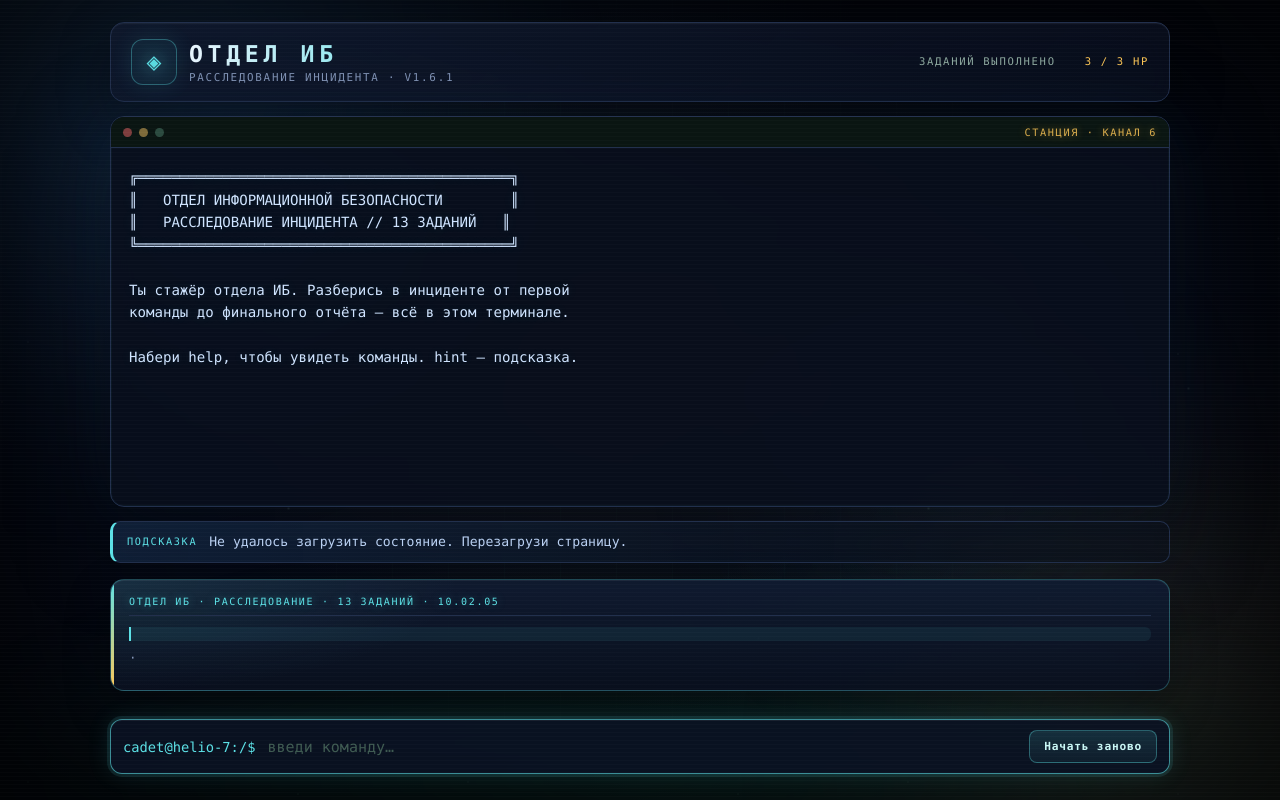
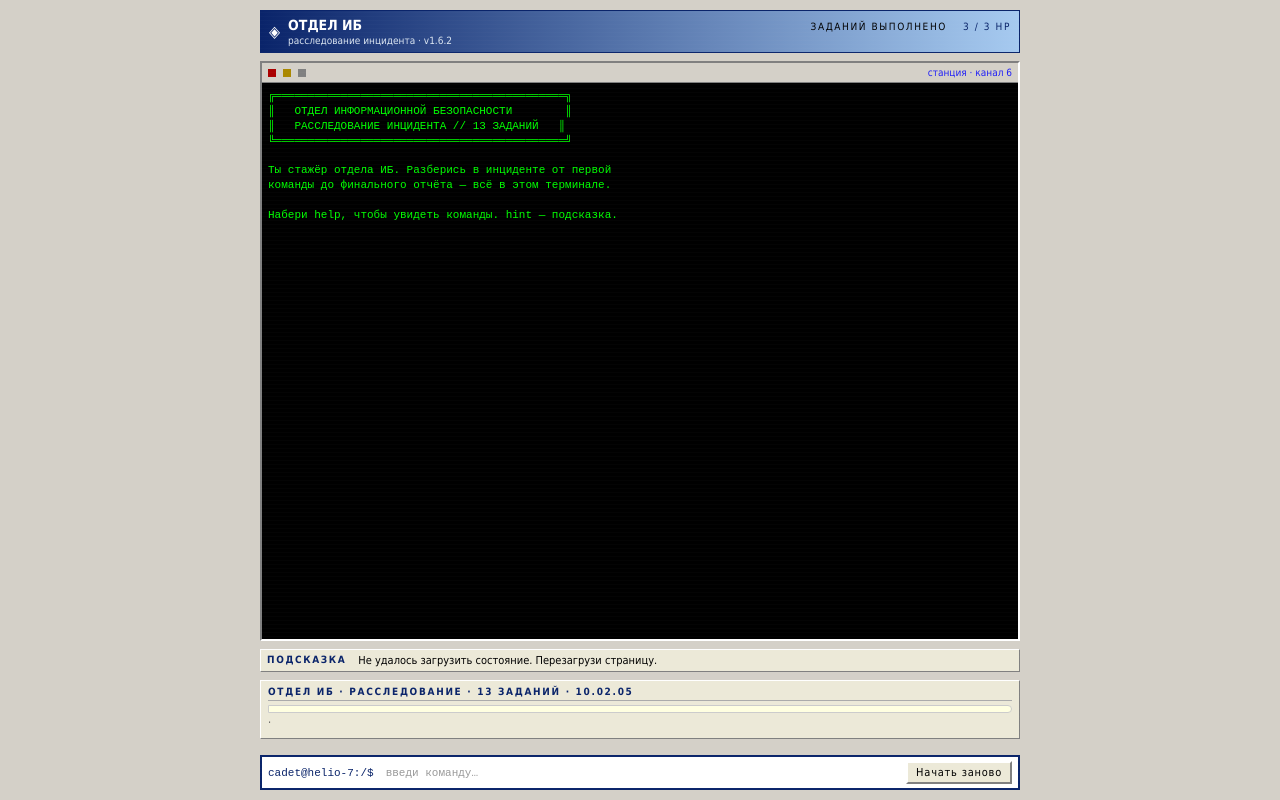
Before and after one commit to ShRekiSss/Ob, a plain HTML site: page index.html in a window 1280 px wide. Drawn offline with Linux system fonts and the light colour scheme; no server answers.

Commit message:
Exact commands in goals, compact 2000s retro UI (v1.6.2)

```diff
--- a/index.html
+++ b/index.html
@@ -747,6 +747,120 @@
     .victory-card,
     .defeat-card { animation: none !important; }
   }
+  /* === Ретро-оформление 2000-х: компактно, как в Windows 2000/XP === */
+  body {
+    background: #d4d0c8 !important;
+    color: #000;
+    font: 11px Tahoma, Verdana, sans-serif !important;
+  }
+  body::after, .backdrop, .linux-panel::before { display: none !important; }
+  .app { width: 760px; max-width: 100%; gap: 8px; padding: 10px 0; }
+  .topbar {
+    padding: 6px 8px;
+    border: 1px solid #0a246a;
+    border-radius: 0;
+    background: linear-gradient(90deg, #0a246a, #a6caf0) !important;
+    -webkit-backdrop-filter: none; backdrop-filter: none;
+    box-shadow: none; align-items: center;
+  }
+  .brand { gap: 8px; }
+  .sigil {
+    width: auto; height: auto; border: 0; border-radius: 0;
+    background: none; box-shadow: none; text-shadow: none;
+    font-size: 16px; color: #fff; animation: none;
+  }
+  h1 {
+    font: bold 14px Tahoma, sans-serif !important;
+    color: #fff !important;
+    background: none !important;
+    -webkit-text-fill-color: #fff;
+    letter-spacing: 0;
+  }
+  .brand p { color: #dce6f2; font: 10px Tahoma, sans-serif; letter-spacing: 0; margin: 2px 0 0; text-transform: none; }
+  .boss { min-width: 190px; }
+  .boss-label { color: #000; font: 10px Tahoma, sans-serif; margin-bottom: 3px; }
+  #hp-text { color: #0a246a; }
+  .hp-track { height: 8px; gap: 2px; }
+  .pip {
+    height: 8px; border: 1px solid #808080; border-radius: 0;
+    background: #fff; transform: none; box-shadow: none;
+  }
+  .pip.on { border-color: #0a246a; background: #0a246a; box-shadow: none; }
+  .terminal-wrap {
+    min-height: 300px;
+    border: 2px solid;
+    border-color: #808080 #fff #fff #808080;
+    border-radius: 0;
+    background: #000 !important;
+    -webkit-backdrop-filter: none; backdrop-filter: none;
+    box-shadow: none;
+  }
+  .terminal-bar { padding: 4px 6px; border-bottom: 1px solid #808080; background: #d4d0c8; }
+  .dot { width: 8px; height: 8px; border-radius: 0; background: #808080; }
+  .dot--red { background: #a00; }
+  .dot--amber { background: #a80; }
+  .term-title { color: #000; font: 10px Tahoma, sans-serif; letter-spacing: 0; text-transform: none; }
+  .term-title.glitch { color: #00f; text-shadow: none; }
+  .terminal {
+    padding: 6px;
+    color: #00ff00 !important;
+    font: 11px/1.35 "Courier New", monospace !important;
+    text-shadow: none;
+  }
+  .hint {
+    padding: 4px 6px;
+    border: 1px solid;
+    border-color: #fff #808080 #808080 #fff;
+    border-radius: 0;
+    background: #ece9d8 !important;
+    -webkit-backdrop-filter: none; backdrop-filter: none;
+    color: #000; font: 11px Tahoma, sans-serif;
+  }
+  .hint-label { color: #0a246a; font: bold 10px Tahoma, sans-serif; padding: 0; }
+  .hint p { font: 11px Tahoma, sans-serif; }
+  .linux-panel {
+    margin: 0;
+    padding: 5px 7px;
+    border: 1px solid;
+    border-color: #fff #808080 #808080 #fff;
+    border-radius: 0;
+    background: #ece9d8 !important;
+    box-shadow: none;
+  }
+  .linux-head {
+    font: bold 10px Tahoma, sans-serif; color: #0a246a;
+    border-bottom: 1px solid #aaa; padding: 0 0 3px; margin: 0 0 4px;
+    text-shadow: none;
+  }
+  .linux-panel h3 { font: bold 11px Tahoma, sans-serif; color: #000; margin: 0 0 3px; }
+  .linux-panel p { font: 11px/1.3 Tahoma, sans-serif; margin: 0 0 3px; }
+  .linux-goal { background: #ffffe1; border: 1px solid #ccc; padding: 3px 5px; color: #000; }
+  .linux-meta { font: 10px Tahoma, sans-serif; color: #555; }
+  .command {
+    padding: 4px 6px;
+    border: 2px solid;
+    border-color: #808080 #fff #fff #808080;
+    border-radius: 0;
+    background: #fff !important;
+    -webkit-backdrop-filter: none; backdrop-filter: none;
+    box-shadow: none;
+  }
+  .command:focus-within { border-color: #0a246a; box-shadow: none; }
+  .prompt { color: #0a246a; font: 11px "Courier New", monospace; }
+  #input { font: 11px "Courier New", monospace; color: #000; caret-color: #000; }
+  #input::placeholder { color: #999; }
+  .reset {
+    padding: 3px 8px;
+    border: 2px solid;
+    border-color: #fff #808080 #808080 #fff;
+    border-radius: 0;
+    background: #ece9d8 !important;
+    color: #000; font: 11px Tahoma, sans-serif;
+    box-shadow: none;
+  }
+  .reset:hover:not(:disabled) { background: #d4d0c8; color: #000; transform: none; box-shadow: none; }
+  .victory-card, .defeat-card { border-radius: 0; font-family: Tahoma, sans-serif; }
+  @media (max-width: 640px) { .app { width: 100% !important; } }
 </style>
 </head>
 <body>
@@ -764,7 +878,7 @@
       <span class="sigil" aria-hidden="true">◈</span>
       <div>
         <h1>ОТДЕЛ ИБ</h1>
-        <p>расследование инцидента · v1.6.1</p>
+        <p>расследование инцидента · v1.6.2</p>
       </div>
     </div>
     <div class="boss">
@@ -1875,46 +1989,46 @@ auto_restart = false`
   // ── Тренажёр Linux для file:// (зеркало linux.go) ─────────────────────
   const L_MISSIONS = [
     { title:"1. Брифинг отдела ИБ", brief:"Тебя приняли стажёром в отдел ИБ. Начни с каталога /station.",
-      goal:"Разберись, что находится в каталоге /station.", hint:"ls ПУТЬ показывает содержимое каталога.",
+      goal:"ls /station — показывает файлы в каталоге /station.", hint:"ls ПУТЬ показывает содержимое каталога.",
       checks:[["ls","/station"]] },
     { title:"2. Бортовой журнал", brief:"Прочитай описание инцидента целиком.",
-      goal:"Прочитай описание инцидента в этом каталоге.", hint:"cat ФАЙЛ выводит содержимое файла.",
+      goal:"cat /station/brief.txt — читает файл brief.txt целиком.", hint:"cat ФАЙЛ выводит содержимое файла.",
       checks:[["cat","/station/brief.txt"]] },
     { title:"3. Маркер готовности", brief:"Найди в журнале строку с маркером READY.",
-      goal:"Найди в журнале отметку о готовности передатчика.", hint:"grep СЛОВО ФАЙЛ ищет подстроку.",
+      goal:"grep READY /station/events.log — ищет строку READY в журнале.", hint:"grep СЛОВО ФАЙЛ ищет подстроку.",
       checks:[["grep","READY","/station/events.log"]] },
     { title:"4. Кто я в системе", brief:"Узнай свою учётную запись и права.",
-      goal:"Узнай, под кем ты работаешь и какие у тебя права.", hint:"whoami — пользователь, id — UID/GID/группы.",
+      goal:"whoami — имя пользователя; id — UID, GID и группы.", hint:"whoami — пользователь, id — UID/GID/группы.",
       checks:[["whoami"],["id"]] },
     { title:"5. Скрытые файлы", brief:"В домашнем каталоге есть скрытая заметка.",
-      goal:"Найди скрытую заметку в домашнем каталоге и прочитай её.",
+      goal:"ls -la /home/analyst — скрытые файлы и права; cat /home/analyst/.notes — читает заметку.",
       hint:"-a показывает скрытые файлы, -l — права.",
       checks:[["ls","-la","/home/analyst"],["cat","/home/analyst/.notes"]] },
     { title:"6. Поиск логов", brief:"Найди все журналы под /var/log.",
-      goal:"Выясни, где хранятся журналы узла.", hint:"find ПУТЬ -name ШАБЛОН.",
+      goal:"find /var/log -name \"*.log\" — находит все файлы .log в /var/log.", hint:"find ПУТЬ -name ШАБЛОН.",
       checks:[["find","/var/log","-name","*.log"]] },
     { title:"7. Поиск атаки в журнале", brief:"Найди неудачные входы без учёта регистра.",
-      goal:"Найди следы неудачных попыток входа в журнале.", hint:"Флаг -i = регистронезависимый поиск.",
+      goal:"grep -i \"failed password\" /var/log/auth.log — ищет фразу без учёта регистра.", hint:"Флаг -i = регистронезависимый поиск.",
       checks:[["grep","-i","failed password","/var/log/auth.log"]] },
     { title:"8. Опасные права", brief:"Конфиг с паролем доступен всем на запись.",
-      goal:"Исправь опасные права на конфиге с секретом.", hint:"640 = владелец rw, группа r, остальные — ничего.",
+      goal:"chmod 640 /srv/incident/config.yml — владелец rw, группа r, остальные ничего.", hint:"640 = владелец rw, группа r, остальные — ничего.",
       checks:[["chmod","640","/srv/incident/config.yml"]] },
     { title:"9. Лишний процесс", brief:"В ps aux виден процесс с 98% CPU и майнинговым пулом.",
-      goal:"Найди и останови лишний процесс.", hint:"Найди PID в ps aux, потом kill <PID>.",
+      goal:"ps aux — список процессов; kill 1337 — завершить процесс 1337.", hint:"Найди PID в ps aux, потом kill <PID>.",
       checks:[["ps"],["kill","1337"]] },
     { title:"10. Подозрительный порт", brief:"Порт 4444 и тот же IP из логов. Закрой доступ.",
-      goal:"Найди подозрительный порт и закрой доступ с этого адреса.",
+      goal:"ss -tulpn — порты и программы; iptables -A INPUT -s 203.0.113.45 -j DROP — блокирует IP.",
       hint:"ss покажет порт, iptables -A INPUT -s IP -j DROP заблокирует адрес.",
       checks:[["ss","-tulpn"],["iptables","-A","INPUT","-s","203.0.113.45","-j","DROP"]] },
     { title:"11. Укрепление SSH", brief:"В sshd_config включён root-логин. Отключи его.",
-      goal:"Убери опасную настройку SSH и перезапусти службу.",
+      goal:"cat /etc/ssh/sshd_config — читает настройки; sed -i \"s/PermitRootLogin yes/PermitRootLogin no/\" /etc/ssh/sshd_config — меняет строку; systemctl restart sshd — перезапуск.",
       hint:"sed -i меняет файл на месте, после правки перезапусти службу.",
       checks:[["cat","/etc/ssh/sshd_config"],["sed","-i","PermitRootLogin yes","PermitRootLogin no","/etc/ssh/sshd_config"],["systemctl","restart","sshd"]] },
     { title:"12. Контроль целостности", brief:"Сверь журнал с эталонной суммой.",
-      goal:"Проверь целостность журнала по эталонной сумме.", hint:"Сравни вывод с /srv/incident/hashes.sha256.",
+      goal:"sha256sum /var/log/auth.log — считает хеш для проверки целостности.", hint:"Сравни вывод с /srv/incident/hashes.sha256.",
       checks:[["sha256sum","/var/log/auth.log"]] },
     { title:"13. Финал: доказательства", brief:"Упакуй логи и перезапусти службу.",
-      goal:"Собери доказательства и заверши расследование.",
+      goal:"tar -czf /srv/incident/evidence.tgz /var/log — архив логов; systemctl restart sshd — перезапуск.",
       hint:"tar -czf АРХИВ ПАПКА, затем systemctl restart sshd.",
       checks:[["tar","-czf","/srv/incident/evidence.tgz","/var/log"],["systemctl","restart","sshd"]] }
   ];
```
Also changed, not shown: 4 other files.
